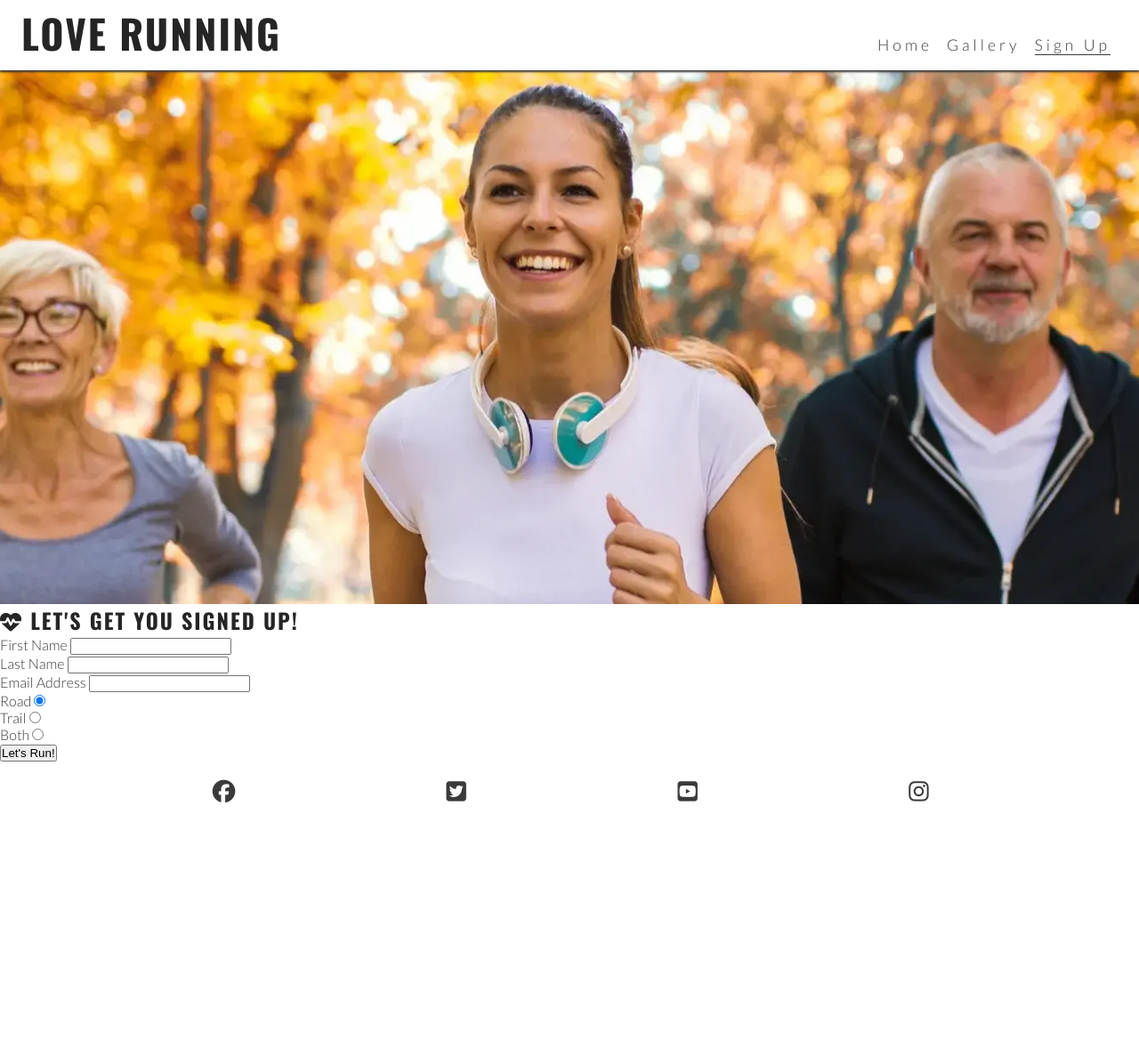
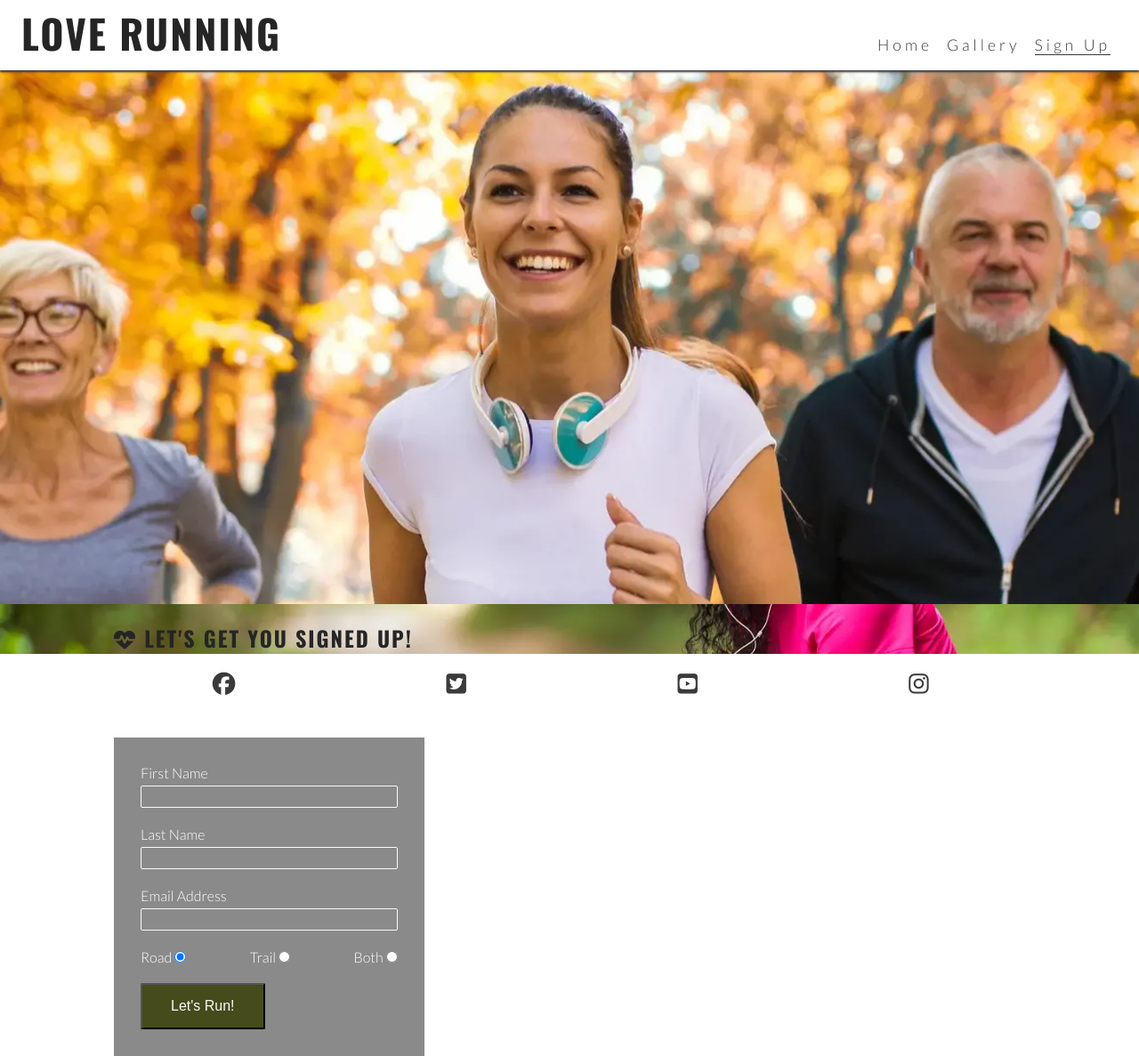
Before and after one commit to twilson-creator/love-running, a plain HTML site: page signup.html in a window 1280 px wide. Shown: the whole page at 89% size. Before the commit the page ends 924 px from the top, so only its background shows below. Drawn offline with nearby package versions, Linux system fonts and the light colour scheme.

Commit message:
Style Form

```diff
--- a/assets/css/style.css
+++ b/assets/css/style.css
@@ -89,6 +89,54 @@ main {
     /* Make main element take up any surplus space to push footer down */
     flex: 1 0 auto;
     margin-top: 47px;
+    /* Enable flex properties for child elements */
+    display: flex;
+    flex-direction: column;
+}
+
+#signup {
+    background-image: url("../images/signup-image.webp");
+    background-size: cover;
+    background-position: 75%;
+    padding: 20px 10% 0 10%;
+    flex-grow: 1;
+}
+
+#signup-form {
+    color: #ffffff;
+    background-color: rgba(60, 60, 60, 0.6);
+    padding: 30px;
+}
+
+#signup-form>h2 {
+    color: #fafafa;
+    margin-bottom: 20px;
+}
+
+.text-input {
+    background: transparent;
+    color: #fafafa;
+    width: 100%;
+    height: 25px;
+    margin: 5px 0 20px 0;
+    border: 1px solid #fafafa;
+    border-radius: 2px;
+    padding: 0 5px;
+}
+
+.radio-buttons {
+    width: 100%;
+    display: flex;
+    justify-content: space-between;
+}
+
+.join-button {
+    margin-top: 20px;
+    border-radius: 2px;
+    padding: 15px 32px;
+    font-size: 100%;
+    background-color: #454b1b;
+    color: #fafafa;
 }
 
 /* Hero section */
@@ -255,6 +303,27 @@ main {
         margin-top: 79px;
     }
 
+    #signup {
+        background-position: center;
+        position: relative;
+    }
+
+    #signup-form {
+        max-width: 400px;
+        position: absolute;
+        left: 10%;
+        top: 150px;
+    }
+
+    .text-input:hover {
+        border-color: #f16c6b;
+    }
+
+    .join-button:hover {
+        background-color: #fafafa;
+        color: #454b1b;
+    }
+
     /* Hero */
     #cover-text {
         width: 300px;
```
Also changed, not shown: assets/images/signup-image.webp (added).
